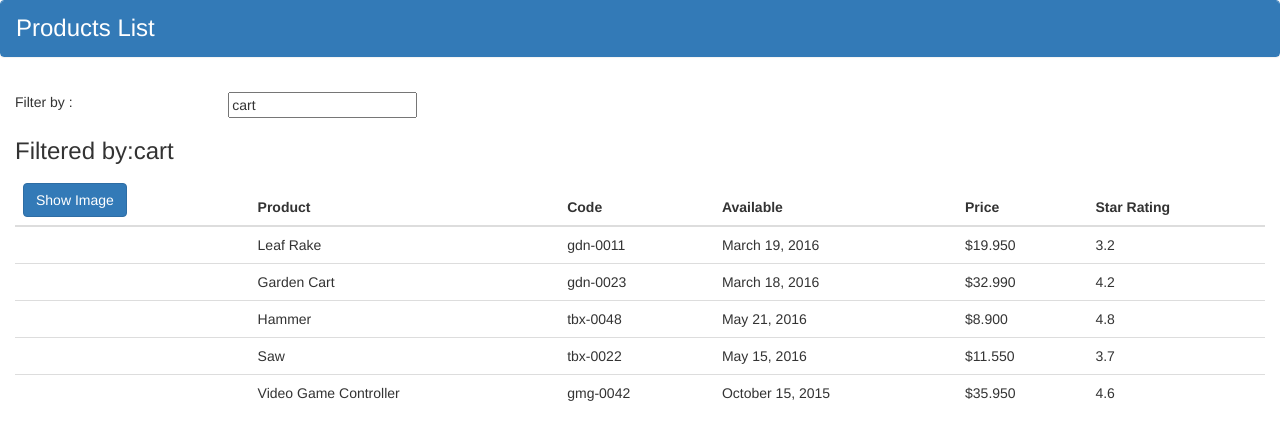
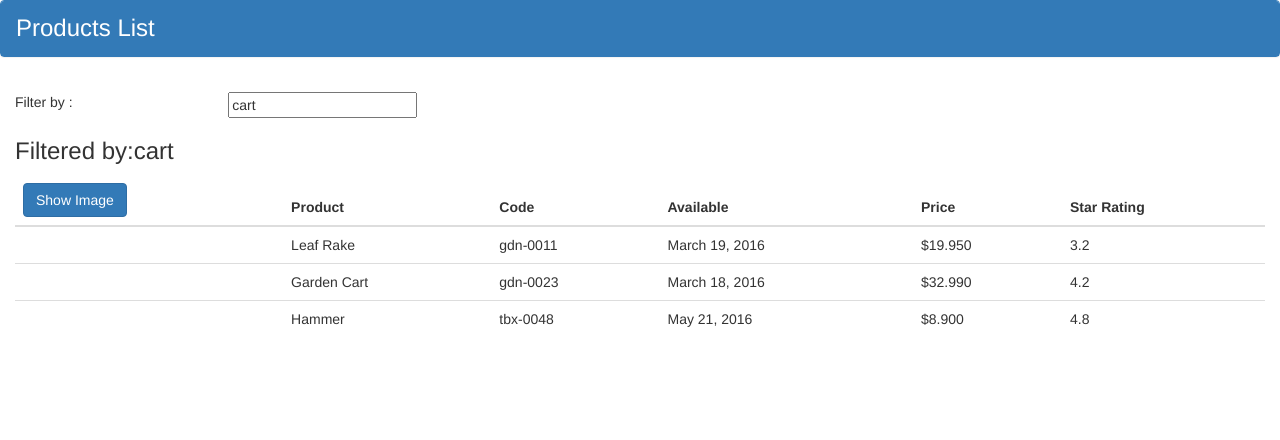
Before and after one commit to tahanyFawzy1994/Angular-Product-tutorial-Code, an Angular app in the folder APM-Start/: page / in a window 1280 px wide. Shown: the top 440 px of the page. Built offline with nearby package versions, Linux system fonts and the light colour scheme.

Commit message:
product interface instead of any

```diff
--- a/APM-Start/src/app/products/product-list.component.ts
+++ b/APM-Start/src/app/products/product-list.component.ts
@@ -1,4 +1,5 @@
 import { Component } from "@angular/core";
+import { IProduct } from "./product";
 
 @Component({
     selector : 'pm-products',
@@ -9,7 +10,7 @@ export class ProductListComponent{
     imageSize : number = 50;
     showImage : boolean = false;
     listFilter : string ='cart';
-    products : any[] = [
+    products : IProduct[] = [
         {
             "productId": 1,
             "productName": "Leaf Rake",
@@ -39,26 +40,6 @@ export class ProductListComponent{
             "price": 8.9,
             "starRating": 4.8,
             "imageUrl": "http://openclipart.org/image/300px/svg_to_png/73/rejon_Hammer.png"
-        },
-        {
-            "productId": 8,
-            "productName": "Saw",
-            "productCode": "TBX-0022",
-            "releaseDate": "May 15, 2016",
-            "description": "15-inch steel blade hand saw",
-            "price": 11.55,
-            "starRating": 3.7,
-            "imageUrl": "http://openclipart.org/image/300px/svg_to_png/27070/egore911_saw.png"
-        },
-        {
-            "productId": 10,
-            "productName": "Video Game Controller",
-            "productCode": "GMG-0042",
-            "releaseDate": "October 15, 2015",
-            "description": "Standard two-button video game controller",
-            "price": 35.95,
-            "starRating": 4.6,
-            "imageUrl": "http://openclipart.org/image/300px/svg_to_png/120337/xbox-controller_01.png"
         }
     ];
     toggleImage() : void{
--- /dev/null
+++ b/APM-Start/src/app/products/product.ts
@@ -0,0 +1,10 @@
+export interface IProduct{
+    productId: number,
+    productName: string,
+    productCode: string,
+    releaseDate: string,
+    description : string,
+    price: number,
+    starRating: number,
+    imageUrl: string
+}
```
